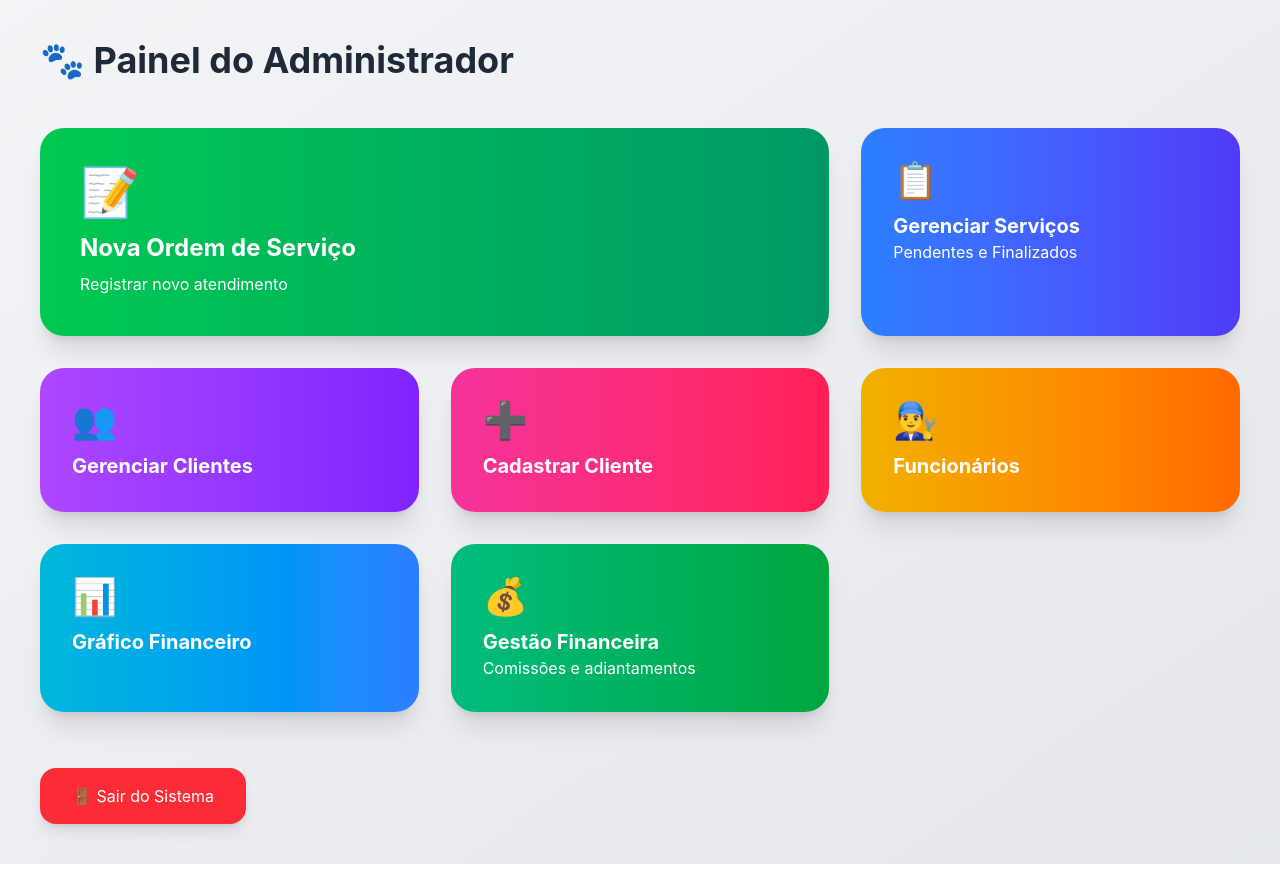
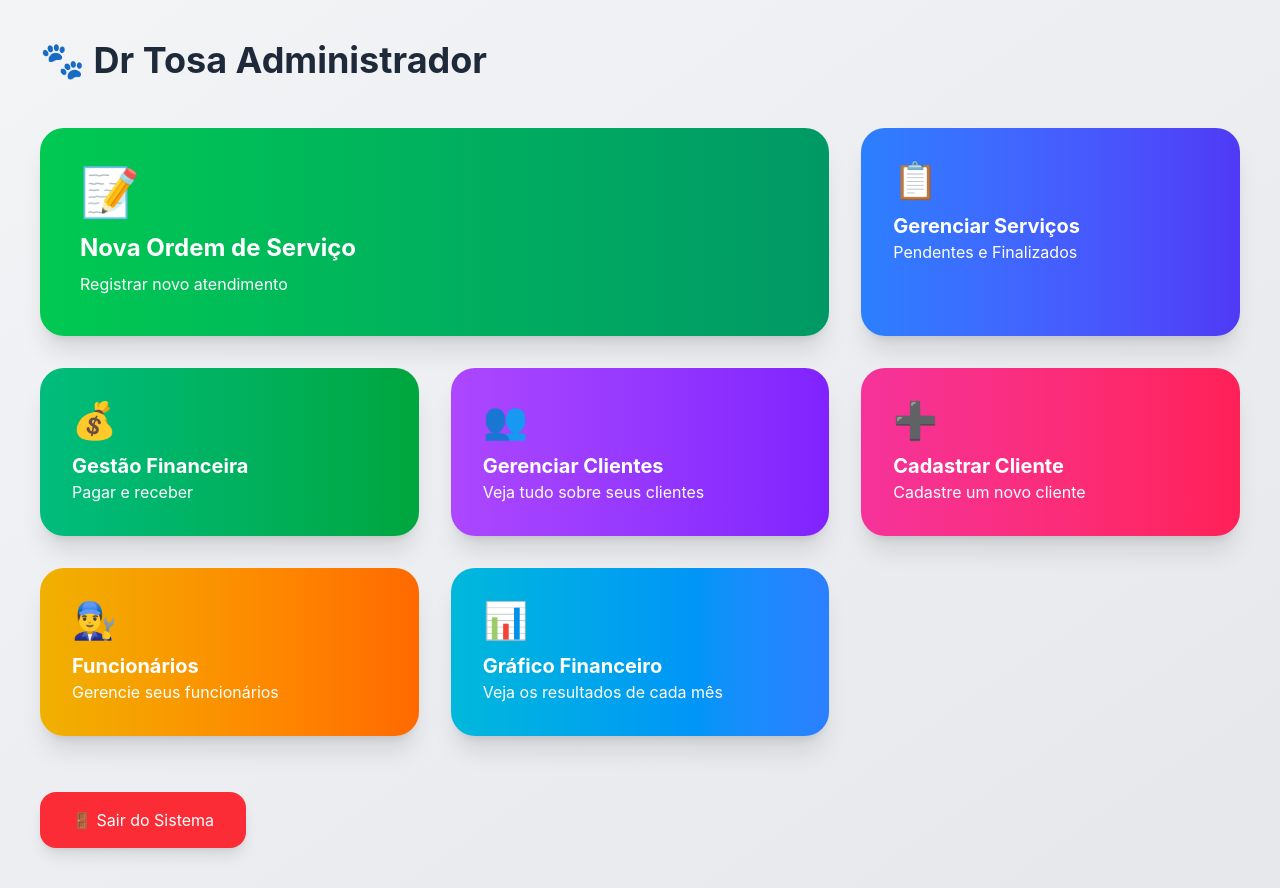
Before and after one commit to UirleandroSantos/sistema-servico, a React (Vite) app: page /admin in a window 1280 px wide. Before the commit the page ends 864 px from the top, so only its background shows below. Built offline with nearby package versions, Linux system fonts and the light colour scheme.

Commit message:
atualização do login

```diff
--- a/src/pages/DashboardAdmin.jsx
+++ b/src/pages/DashboardAdmin.jsx
@@ -9,7 +9,7 @@ export default function DashboardAdmin() {
     <div className="min-h-screen bg-gradient-to-br from-gray-100 to-gray-200 p-10">
 
       <h2 className="text-4xl font-bold mb-12 text-gray-800">
-        🐾 Painel do Administrador
+        🐾 Dr Tosa Administrador
       </h2>
 
       <div className="grid grid-cols-1 md:grid-cols-3 gap-8">
@@ -45,6 +45,21 @@ export default function DashboardAdmin() {
         </div>
 
         <div
+          onClick={() => navigate("/admin/financeiro")}
+          className="bg-gradient-to-r from-emerald-500 to-green-600 p-8 rounded-3xl shadow-xl hover:scale-105 transition cursor-pointer text-white"
+        >
+
+          <div className="text-4xl mb-3">💰</div>
+
+          <h3 className="text-xl font-bold">
+            Gestão Financeira
+          </h3>
+
+          <p>Pagar e receber</p>
+
+        </div>
+
+        <div
           onClick={() => navigate("/admin/clientes/buscar")}
           className="bg-gradient-to-r from-purple-500 to-violet-600 p-8 rounded-3xl shadow-xl hover:scale-105 transition cursor-pointer text-white"
         >
@@ -54,7 +69,7 @@ export default function DashboardAdmin() {
           <h3 className="text-xl font-bold">
             Gerenciar Clientes
           </h3>
-
+          <p>Veja tudo sobre seus clientes</p>
         </div>
 
         <div
@@ -67,7 +82,7 @@ export default function DashboardAdmin() {
           <h3 className="text-xl font-bold">
             Cadastrar Cliente
           </h3>
-
+          <p>Cadastre um novo cliente</p>
         </div>
 
         <div
@@ -80,7 +95,7 @@ export default function DashboardAdmin() {
           <h3 className="text-xl font-bold">
             Funcionários
           </h3>
-
+        <p>Gerencie seus funcionários</p>
         </div>
 
         <div
@@ -93,25 +108,11 @@ export default function DashboardAdmin() {
           <h3 className="text-xl font-bold">
             Gráfico Financeiro
           </h3>
-
+          <p>Veja os resultados de cada mês</p>
         </div>
 
         {/* NOVO CARD FINANCEIRO */}
 
-        <div
-          onClick={() => navigate("/admin/financeiro")}
-          className="bg-gradient-to-r from-emerald-500 to-green-600 p-8 rounded-3xl shadow-xl hover:scale-105 transition cursor-pointer text-white"
-        >
-
-          <div className="text-4xl mb-3">💰</div>
-
-          <h3 className="text-xl font-bold">
-            Gestão Financeira
-          </h3>
-
-          <p>Comissões e adiantamentos</p>
-
-        </div>
 
       </div>
 
--- a/src/pages/Login.jsx
+++ b/src/pages/Login.jsx
@@ -17,7 +17,6 @@ export default function Login() {
     });
 
     if (error) {
-      console.log(error);
       alert(error.message);
       return;
     }
@@ -28,16 +27,11 @@ export default function Login() {
       localStorage.removeItem("manterLogado");
     }
 
-    const { data: profile, error: profileError } = await supabase
+    const { data: profile } = await supabase
       .from("profiles")
       .select("role, primeiro_login")
       .eq("id", data.user.id)
       .maybeSingle();
-
-    if (profileError) {
-      alert("Erro ao buscar perfil");
-      return;
-    }
 
     if (!profile) {
       alert("Perfil não encontrado.");
@@ -57,12 +51,14 @@ export default function Login() {
   }
 
   return (
-    <div className="min-h-screen flex items-center justify-center bg-gradient-to-br from-blue-600 to-indigo-700">
+    <div className="min-h-screen flex items-center justify-center bg-gradient-to-br from-blue-600 to-indigo-700 px-4">
+
       <form
         onSubmit={handleLogin}
-        className="bg-white p-10 rounded-2xl shadow-2xl w-full max-w-md"
+        className="bg-white w-full max-w-md p-6 sm:p-10 rounded-2xl shadow-2xl"
       >
-        <h2 className="text-3xl font-bold text-center mb-8 text-gray-800">
+
+        <h2 className="text-2xl sm:text-3xl font-bold text-center mb-6 sm:mb-8 text-gray-800">
           Sistema de Serviços
         </h2>
 
@@ -86,7 +82,7 @@ export default function Login() {
             required
           />
 
-          <label className="flex items-center gap-2 text-sm">
+          <label className="flex items-center gap-2 text-sm text-gray-600">
             <input
               type="checkbox"
               checked={manterConectado}
@@ -103,7 +99,9 @@ export default function Login() {
           </button>
 
         </div>
+
       </form>
+
     </div>
   );
 }
```
